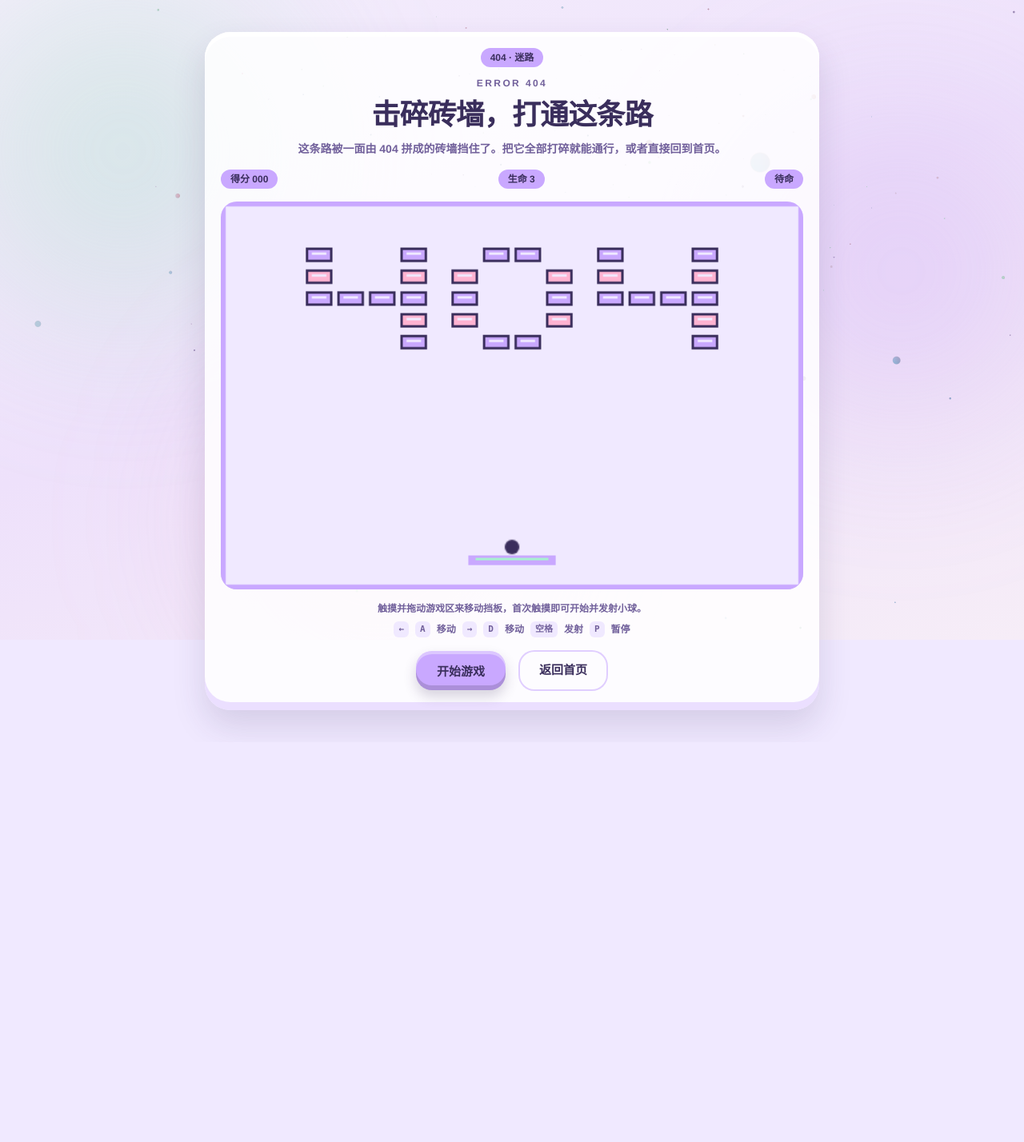
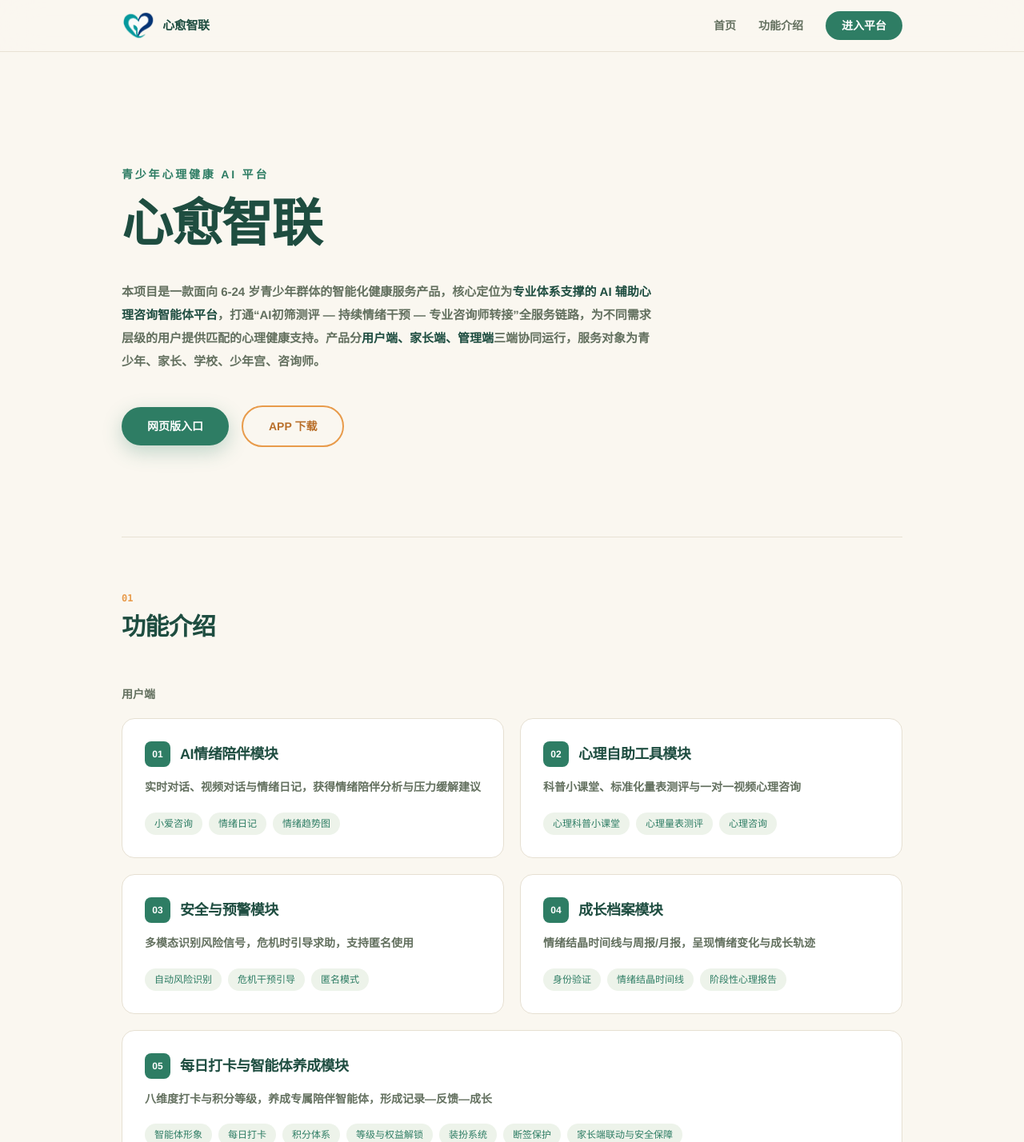
Before and after one commit to AlphaSunflower/ai-adolescent-mental-health-platform, a Next.js app in the folder apps/web-client/: page /index/style-c in a window 1280 px wide. Before the commit this address had no page. Shown: the top 1428 px of the page at 80% size. Before the commit the page ends 928 px from the top, so only its background shows below. Built offline with nearby package versions, Linux system fonts and the light colour scheme.

Commit message:
feat(web-client): 风格选稿方案 C「晨间生长」（暖调自然风，墨绿+暖橙，5 大卡+chips 信息架构）

```diff
--- /dev/null
+++ b/apps/web-client/src/app/index/style-c/page.tsx
@@ -0,0 +1,6 @@
+import StyleC from "@/components/official/style-c";
+
+/** 风格选稿临时路由：方案 C「晨间生长」 */
+export default function Page() {
+  return <StyleC />;
+}
--- /dev/null
+++ b/apps/web-client/src/components/official/style-c.tsx
@@ -0,0 +1,177 @@
+"use client";
+
+/**
+ * 风格方案 C「晨间生长」（自创方向：暖调自然风）：
+ * 暖米白底、深墨绿主色、暖橙次强调、左对齐编辑式构图。
+ * 设计理由：蓝紫是科技与心理咨询两个赛道的同质化默认色；
+ * 绿色呼应 logo 心形的青绿主瓣，传递生长与疗愈；深墨绿给家长
+ * 专业可信感，暖橙给青少年温暖活力；米白底像画纸，亲和不幼稚。
+ * 仅 Hero + 功能介绍两屏，静态无动效。
+ */
+import Link from "next/link";
+import {
+  ADMIN_MODULES,
+  HERO_BUTTONS,
+  HeroIntro,
+  NAV_LINKS,
+  PARENT_MODULES,
+  USER_MODULES,
+  type FeatureModule,
+} from "./style-data";
+
+function Navbar() {
+  return (
+    <header className="fixed inset-x-0 top-0 z-50 border-b border-[#E8E2D4] bg-[#FAF7F0]/90 backdrop-blur-xl">
+      <nav className="mx-auto flex h-16 max-w-5xl items-center justify-between px-6">
+        <a href="#hero" className="flex items-center gap-2.5">
+          <img
+            src="/logo.png"
+            alt="心愈智联 Logo"
+            className="h-9 w-auto object-contain"
+          />
+          <span className="text-[15px] font-bold tracking-tight text-[#1E4D40]">
+            心愈智联
+          </span>
+        </a>
+        <div className="flex items-center gap-7">
+          {NAV_LINKS.map((link) => (
+            <a
+              key={link.href}
+              href={link.href}
+              className="text-sm text-[#63705F] transition-colors hover:text-[#1E4D40]"
+            >
+              {link.label}
+            </a>
+          ))}
+          <Link
+            href="/home"
+            className="rounded-full bg-[#2E7D64] px-5 py-2 text-sm font-bold text-white transition-colors hover:bg-[#276B56]"
+          >
+            进入平台
+          </Link>
+        </div>
+      </nav>
+    </header>
+  );
+}
+
+function Hero() {
+  return (
+    <section id="hero" className="pt-16">
+      <div className="mx-auto max-w-5xl px-6 pb-28 pt-28 md:pt-36">
+        <div className="max-w-2xl">
+          <p className="text-sm font-bold tracking-[0.2em] text-[#2E7D64]">
+            青少年心理健康 AI 平台
+          </p>
+          <h1 className="mt-4 text-5xl font-black leading-[1.15] tracking-tight text-[#1E4D40] md:text-[64px]">
+            心愈智联
+          </h1>
+          <HeroIntro className="mt-8 text-[15px] leading-[1.95] text-[#63705F] [&_strong]:font-bold [&_strong]:text-[#1E4D40]" />
+          <div className="mt-10 flex flex-wrap items-center gap-4">
+            <Link
+              href={HERO_BUTTONS.primary.href}
+              className="rounded-full bg-[#2E7D64] px-8 py-3.5 text-sm font-bold text-white shadow-[0_8px_24px_rgba(46,125,100,0.28)] transition-colors hover:bg-[#276B56]"
+            >
+              {HERO_BUTTONS.primary.label}
+            </Link>
+            <a
+              href={HERO_BUTTONS.secondary.href}
+              className="rounded-full border-2 border-[#E89B4B] px-8 py-3.5 text-sm font-bold text-[#B96F2A] transition-colors hover:bg-[#FDF3E3]"
+            >
+              {HERO_BUTTONS.secondary.label}
+            </a>
+          </div>
+        </div>
+      </div>
+    </section>
+  );
+}
+
+function ModuleCard({ data, index }: { data: FeatureModule; index: number }) {
+  return (
+    <article className="rounded-2xl border border-[#E6E0D2] bg-white p-7">
+      <div className="flex items-center gap-3">
+        <span className="flex h-8 w-8 items-center justify-center rounded-lg bg-[#2E7D64] text-xs font-bold text-white">
+          {String(index + 1).padStart(2, "0")}
+        </span>
+        <h3 className="text-lg font-bold tracking-tight text-[#1E4D40]">
+          {data.module}
+        </h3>
+      </div>
+      <p className="mt-3.5 text-sm leading-relaxed text-[#63705F]">{data.tagline}</p>
+      <ul className="mt-5 flex flex-wrap gap-2">
+        {data.features.map((feature) => (
+          <li
+            key={feature}
+            className="rounded-full bg-[#EDF3EA] px-3 py-1.5 text-xs font-medium text-[#2E7D64]"
+          >
+            {feature}
+          </li>
+        ))}
+      </ul>
+    </article>
+  );
+}
+
+function RowCard({ title, modules }: { title: string; modules: string[] }) {
+  return (
+    <article className="flex flex-col gap-4 rounded-2xl border border-[#E6E0D2] bg-[#F3EFE5] p-7 md:flex-row md:items-center">
+      <h3 className="shrink-0 text-lg font-bold tracking-tight text-[#1E4D40] md:w-28">
+        {title}
+      </h3>
+      <span className="shrink-0 rounded-full bg-white px-3 py-1.5 text-xs font-medium text-[#B08D57]">
+        内容完善中
+      </span>
+      <ul className="flex flex-wrap gap-2">
+        {modules.map((module) => (
+          <li
+            key={module}
+            className="rounded-full bg-white px-3 py-1.5 text-xs font-medium text-[#4E5B4A]"
+          >
+            {module}
+          </li>
+        ))}
+      </ul>
+    </article>
+  );
+}
+
+function Features() {
+  return (
+    <section id="features" className="mx-auto max-w-5xl scroll-mt-24 px-6 pb-32">
+      <div className="border-t border-[#E8E2D4] pt-16">
+        <span className="font-mono text-xs font-bold text-[#E89B4B]">01</span>
+        <h2 className="mt-2 text-3xl font-black tracking-tight text-[#1E4D40]">
+          功能介绍
+        </h2>
+      </div>
+
+      <p className="mt-14 text-sm font-bold text-[#63705F]">用户端</p>
+      <div className="mt-5 grid grid-cols-1 gap-5 md:grid-cols-2">
+        {USER_MODULES.slice(0, 4).map((data, index) => (
+          <ModuleCard key={data.module} data={data} index={index} />
+        ))}
+        <div className="md:col-span-2">
+          <ModuleCard data={USER_MODULES[4]} index={4} />
+        </div>
+      </div>
+
+      <div className="mt-8 space-y-5">
+        <RowCard title="家长端" modules={PARENT_MODULES} />
+        <RowCard title="管理端" modules={ADMIN_MODULES} />
+      </div>
+    </section>
+  );
+}
+
+export default function StyleC() {
+  return (
+    <div className="min-h-dvh bg-[#FAF7F0] text-[#1E4D40]">
+      <Navbar />
+      <main>
+        <Hero />
+        <Features />
+      </main>
+    </div>
+  );
+}
```
